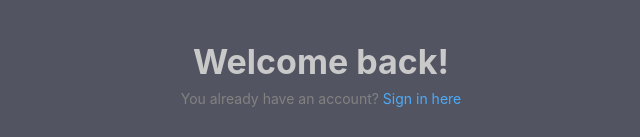
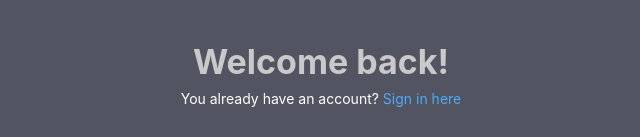
Before and after one commit to FabioMusi04/SecurVaultFrontEnd, a React (Vite) app: page /register in a window 1280 px wide. Shown: the top 137 px of the page, without its empty margins (319-959 px from the left). Built offline with nearby package versions, Linux system fonts and the light colour scheme; no server answers.

Commit message:
fix: error alert message

```diff
--- a/src/pages/Login.tsx
+++ b/src/pages/Login.tsx
@@ -64,7 +64,7 @@ export function LoginPage() {
             console.error(err);
             setAlert({
                 title: 'Error',
-                message: err.response.data.message || 'An error occurred',
+                message: err.response.data.error || 'An error occurred',
                 severity: 'error',
             });
             setTimeout(() => {
--- a/src/pages/Register.tsx
+++ b/src/pages/Register.tsx
@@ -93,10 +93,10 @@ export function RegisterPage() {
             localStorage.setItem('SecurVaultToken', res.data.token);
             navigate('/dashboard');
         }).catch((err) => {
-            console.error(err);
+            console.error(err.response.data);
             setAlert({
                 title: 'Error',
-                message: err.response.data.message || 'An error occurred',
+                message: err.response.data.error || 'An error occurred',
                 severity: 'error',
             });
             setTimeout(() => {
@@ -129,7 +129,7 @@ export function RegisterPage() {
             <Title ta="center">
                 Welcome back!
             </Title>
-            <Text c="dimmed" size="sm" ta="center" mt={5}>
+            <Text c="white" size="sm" ta="center" mt={5}>
                 You already have an account?{' '}
                 <Anchor size="sm" component="button" onClick={() => navigate("/login")}>
                     Sign in here
```
